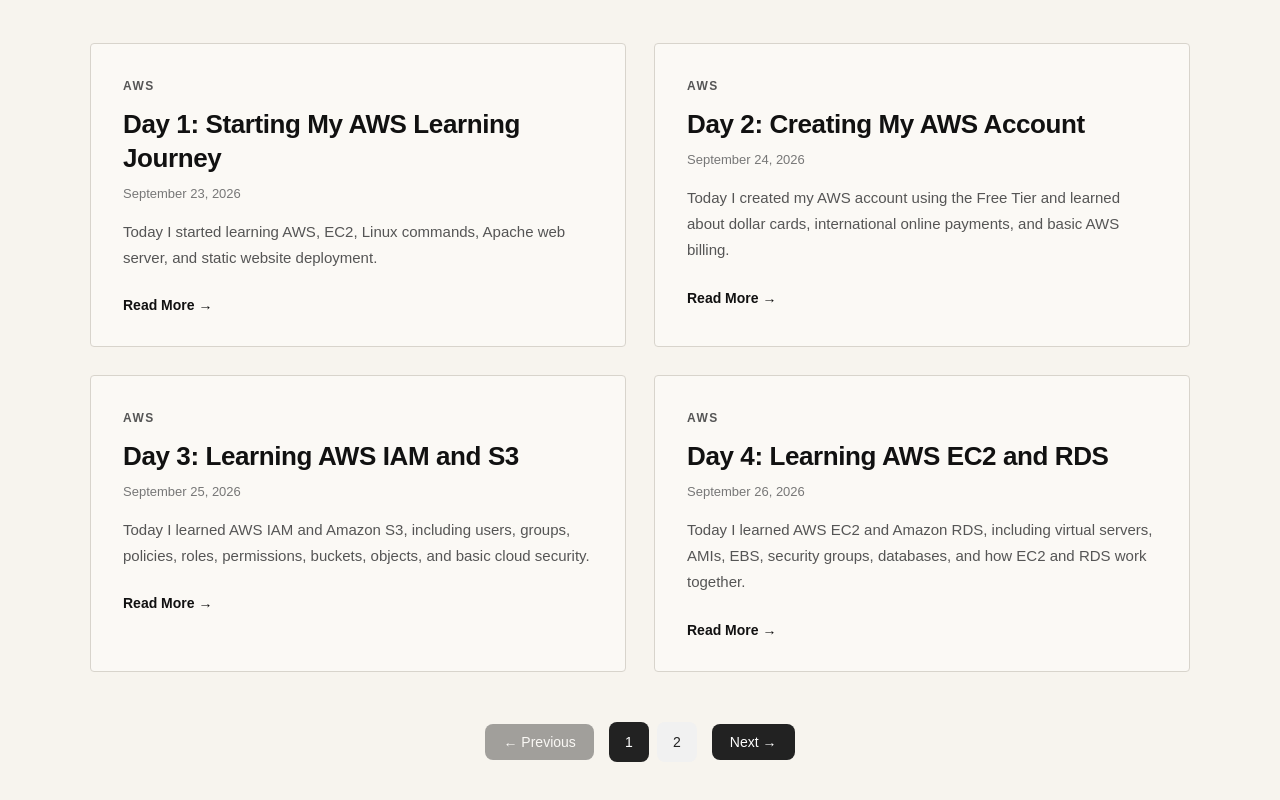
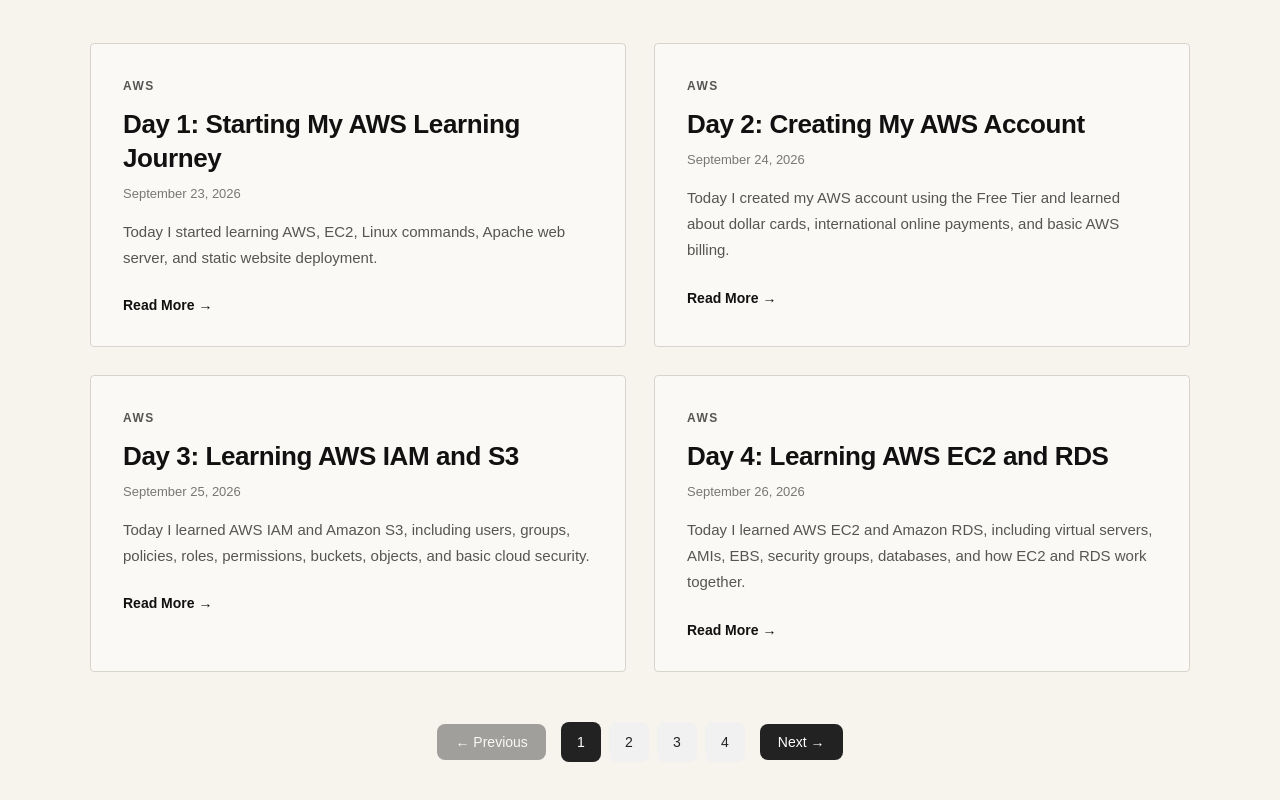
Before and after one commit to Dilbista/My_portfolio, a React (Vite) app: page /blog in a window 1280 px wide. Shown: the part 306-1106 px from the top of the page. Built offline with nearby package versions, Linux system fonts and the light colour scheme.

Commit message:
upadte new post

```diff
--- a/src/assets/pages/Blog.jsx
+++ b/src/assets/pages/Blog.jsx
@@ -51,65 +51,65 @@
     description:
       "Today I learned AWS Security Groups and Network ACLs, including inbound and outbound rules, resource-level and subnet-level security, and how they help control network traffic.",
   },
-  // {
-  //   id: "aws-day-seven",
-  //   title: "Day 7: Learning AWS Route 53 and DNS",
-  //   date: "September 29, 2026",
-  //   category: "AWS",
-  //   description:
-  //     "Today I learned AWS Route 53 and DNS, including hosted zones, DNS records, A records, CNAME records, name servers, and how domains connect users to applications.",
-  // },
-  // {
-  //   id: "aws-day-eight",
-  //   title: "Day 8: Learning Docker Basics for AWS",
-  //   date: "September 30, 2026",
-  //   category: "AWS",
-  //   description:
-  //     "Today I learned Docker basics, including containers, images, Dockerfiles, common Docker commands, port mapping, and how Docker can be used to deploy applications on AWS.",
-  // },
+  {
+    id: "aws-day-seven",
+    title: "Day 7: Learning AWS Route 53 and DNS",
+    date: "September 29, 2026",
+    category: "AWS",
+    description:
+      "Today I learned AWS Route 53 and DNS, including hosted zones, DNS records, A records, CNAME records, name servers, and how domains connect users to applications.",
+  },
+  {
+    id: "aws-day-eight",
+    title: "Day 8: Learning Docker Basics for AWS",
+    date: "September 30, 2026",
+    category: "AWS",
+    description:
+      "Today I learned Docker basics, including containers, images, Dockerfiles, common Docker commands, port mapping, and how Docker can be used to deploy applications on AWS.",
+  },
 
-  // {
-  //   id: "aws-day-nine",
-  //   title: "Day 9: Learning AWS Lambda",
-  //   date: "October 1, 2026",
-  //   category: "AWS",
-  //   description:
-  //     "Today I learned AWS Lambda and serverless computing, including Lambda functions, runtimes, triggers, IAM roles, testing functions, and how Lambda works with services like S3 and API Gateway.",
-  // },
+  {
+    id: "aws-day-nine",
+    title: "Day 9: Learning AWS Lambda",
+    date: "October 1, 2026",
+    category: "AWS",
+    description:
+      "Today I learned AWS Lambda and serverless computing, including Lambda functions, runtimes, triggers, IAM roles, testing functions, and how Lambda works with services like S3 and API Gateway.",
+  },
 
-  // {
-  //   id: "aws-day-ten",
-  //   title: "Day 10: Learning AWS CloudWatch",
-  //   date: "October 2, 2026",
-  //   category: "AWS",
-  //   description:
-  //     "Today I learned Amazon CloudWatch, including metrics, logs, dashboards, alarms, EC2 monitoring, and how CloudWatch helps me monitor and troubleshoot AWS applications.",
-  // },
-  // {
-  //   id: "aws-day-eleven",
-  //   title: "Day 11: Learning CI/CD with AWS",
-  //   date: "October 3, 2026",
-  //   category: "AWS",
-  //   description:
-  //     "Today I learned CI/CD with AWS, including Continuous Integration, Continuous Delivery, CodePipeline, CodeBuild, CodeDeploy, Docker, Amazon ECR, automated testing, and deployment workflows.",
-  // },
+  {
+    id: "aws-day-ten",
+    title: "Day 10: Learning AWS CloudWatch",
+    date: "October 2, 2026",
+    category: "AWS",
+    description:
+      "Today I learned Amazon CloudWatch, including metrics, logs, dashboards, alarms, EC2 monitoring, and how CloudWatch helps me monitor and troubleshoot AWS applications.",
+  },
+  {
+    id: "aws-day-eleven",
+    title: "Day 11: Learning CI/CD with AWS",
+    date: "October 3, 2026",
+    category: "AWS",
+    description:
+      "Today I learned CI/CD with AWS, including Continuous Integration, Continuous Delivery, CodePipeline, CodeBuild, CodeDeploy, Docker, Amazon ECR, automated testing, and deployment workflows.",
+  },
 
-  // {
-  //   id: "aws-day-twelve",
-  //   title: "Day 12: Learning AWS Security and Best Practices",
-  //   date: "October 4, 2026",
-  //   category: "AWS",
-  //   description:
-  //     "Today I learned AWS security best practices, including IAM, least privilege, MFA, Security Groups, NACLs, encryption, S3 security, CloudTrail, CloudWatch, and protecting AWS resources and credentials.",
-  // },
-  // {
-  //   id: "aws-day-thirteen",
-  //   title: "Day 13: Deploying a Complete Web Application",
-  //   date: "October 5, 2026",
-  //   category: "AWS",
-  //   description:
-  //     "Today I deployed a complete web application using a frontend, backend, database, EC2, RDS, Docker, domain, HTTPS, CloudWatch, CI/CD, and AWS security best practices.",
-  // },
+  {
+    id: "aws-day-twelve",
+    title: "Day 12: Learning AWS Security and Best Practices",
+    date: "October 4, 2026",
+    category: "AWS",
+    description:
+      "Today I learned AWS security best practices, including IAM, least privilege, MFA, Security Groups, NACLs, encryption, S3 security, CloudTrail, CloudWatch, and protecting AWS resources and credentials.",
+  },
+  {
+    id: "aws-day-thirteen",
+    title: "Day 13: Deploying a Complete Web Application",
+    date: "October 5, 2026",
+    category: "AWS",
+    description:
+      "Today I deployed a complete web application using a frontend, backend, database, EC2, RDS, Docker, domain, HTTPS, CloudWatch, CI/CD, and AWS security best practices.",
+  },
 ];
 
 function Blog() {
```
Also changed, not shown: public/images/AwsRoadmap.png (added).
